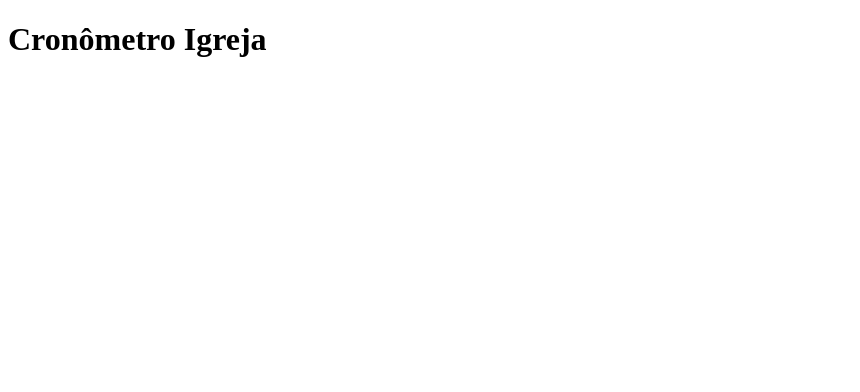
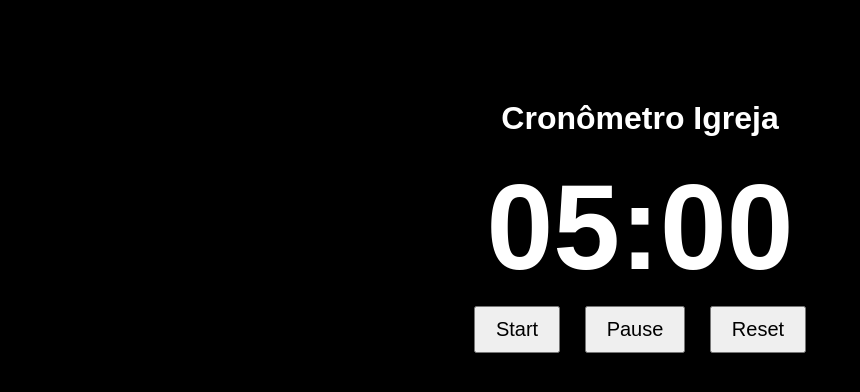
Before and after one commit to IgorBazaga/cronometro-igreja, a website: page public/index.html in a window 1280 px wide. Shown: the whole page, without its empty margins (0-860 px from the left). Drawn offline with nearby package versions, Linux system fonts and the light colour scheme; no server answers.

Commit message:
feat: interface cronometro

```diff
--- a/public/index.html
+++ b/public/index.html
@@ -1,11 +1,67 @@
 <!DOCTYPE html>
 <html lang="pt-BR">
 <head>
-  <meta charset="UTF-8" />
-  <meta name="viewport" content="width=device-width, initial-scale=1.0" />
+  <meta charset="UTF-8">
   <title>Cronômetro Igreja</title>
+  <script src="/socket.io/socket.io.js"></script>
+  <style>
+    body {
+      background: black;
+      color: white;
+      font-family: Arial;
+      text-align: center;
+      margin-top: 100px;
+    }
+    #timer {
+      font-size: 120px;
+      font-weight: bold;
+    }
+    button {
+      font-size: 20px;
+      margin: 10px;
+      padding: 10px 20px;
+    }
+  </style>
 </head>
 <body>
+
   <h1>Cronômetro Igreja</h1>
+
+  <div id="timer">05:00</div>
+
+  <button onclick="start()">Start</button>
+  <button onclick="pause()">Pause</button>
+  <button onclick="reset()">Reset</button>
+
+  <script>
+    const socket = io();
+
+    function formatTime(sec) {
+      const m = String(Math.floor(sec / 60)).padStart(2, '0');
+      const s = String(sec % 60).padStart(2, '0');
+      return `${m}:${s}`;
+    }
+
+    socket.on("timer:update", (data) => {
+      let time = data.mode === "countdown"
+        ? data.remaining
+        : data.overtime;
+
+      document.getElementById("timer").innerText = formatTime(time);
+    });
+
+    function start() {
+      socket.emit("timer:start");
+    }
+
+    function pause() {
+      socket.emit("timer:pause");
+    }
+
+    function reset() {
+      socket.emit("timer:reset");
+    }
+  </script>
+
 </body>
 </html>
```
